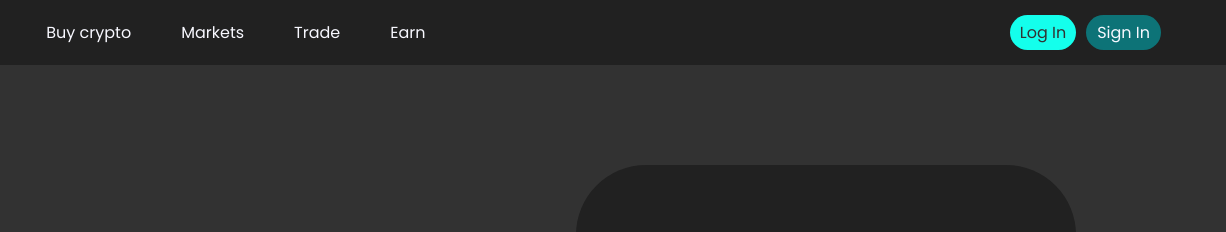
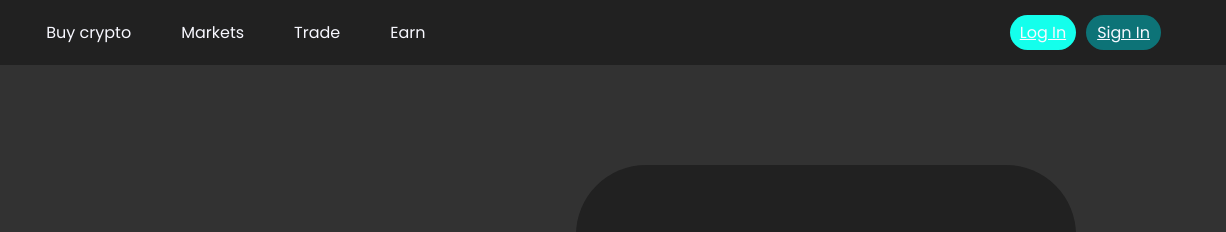
Before and after one commit to Engealonm/KCT, a plain HTML site: page index.html in a window 1280 px wide. Shown: the top 232 px of the page, 54-1280 px from the left. Drawn offline with Linux system fonts and the light colour scheme.

Commit message:
index.html

```diff
--- a/index.html
+++ b/index.html
@@ -31,8 +31,8 @@
 				</ul>
 			</nav>
 			<div class="logs">
-				<div class="login" style="color: #323232;">Log In</div>
-				<div class="signin">Sign In</div>
+				<div class="login"><a href="#">Log In</a></div>
+				<div class="signin"><a href="#">Sign In</a></div>
 			</div>
 		</div>
 	</header>
```
